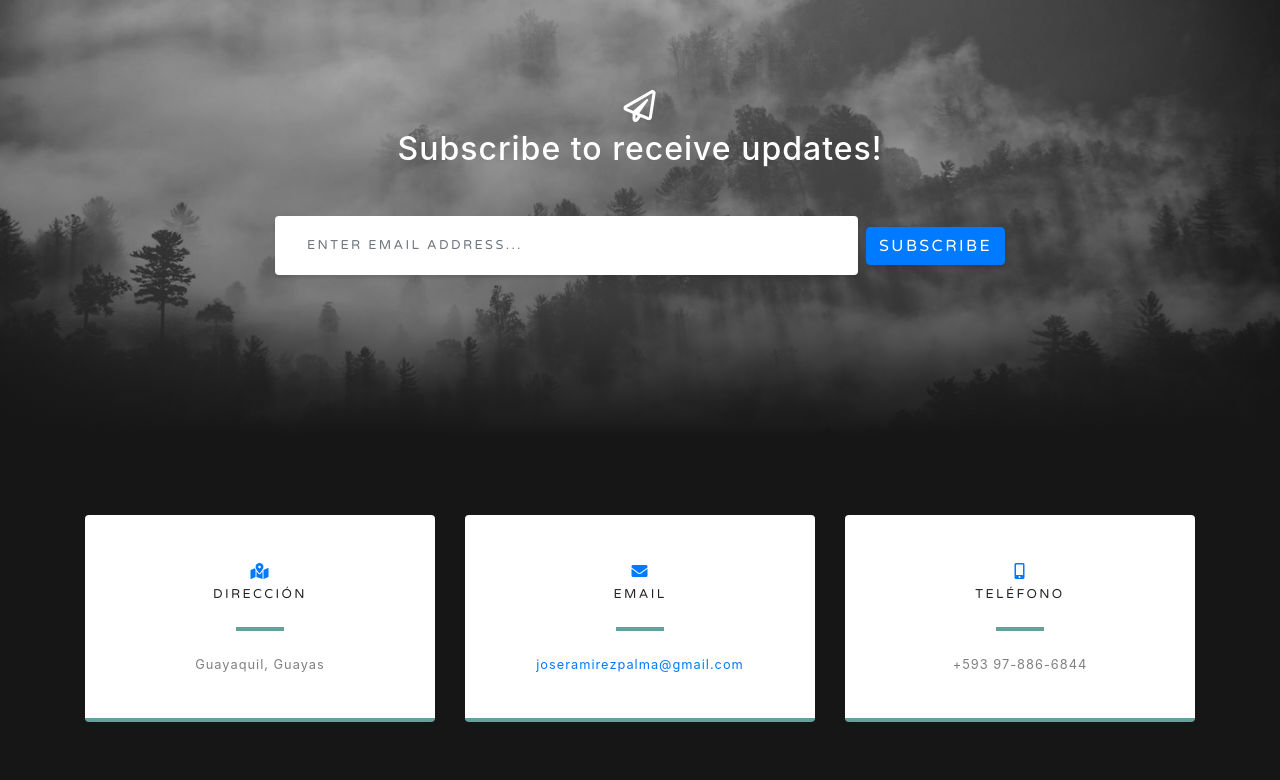
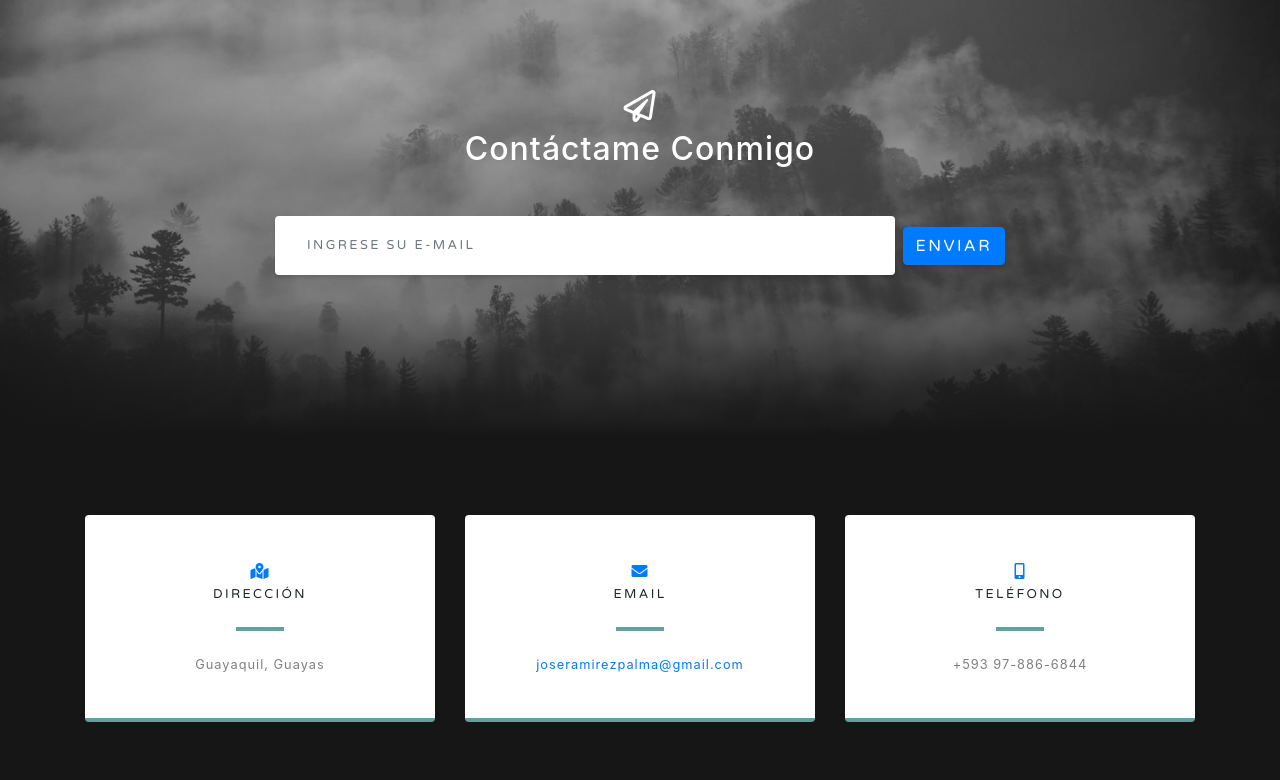
Before and after one commit to Joshtic/joshtic.github.io, a website with bundled scripts: page index.html in a window 1280 px wide. Shown: the part 3740-4520 px from the top of the page. Built offline with nearby package versions, Linux system fonts and the light colour scheme.

Commit message:
Update index.html

```diff
--- a/index.html
+++ b/index.html
@@ -142,11 +142,11 @@
         <div class="col-md-10 col-lg-8 mx-auto text-center">
 
           <i class="far fa-paper-plane fa-2x mb-2 text-white"></i>
-          <h2 class="text-white mb-5">Subscribe to receive updates!</h2>
+          <h2 class="text-white mb-5">Contáctame Conmigo</h2>
 
           <form class="form-inline d-flex">
-            <input type="email" class="form-control flex-fill mr-0 mr-sm-2 mb-3 mb-sm-0" id="inputEmail" placeholder="Enter email address...">
-            <button type="submit" class="btn btn-primary mx-auto">Subscribe</button>
+            <input type="email" class="form-control flex-fill mr-0 mr-sm-2 mb-3 mb-sm-0" id="inputEmail" placeholder="Ingrese su e-mail">
+            <button type="submit" class="btn btn-primary mx-auto">Enviar</button>
           </form>
 
         </div>
```
